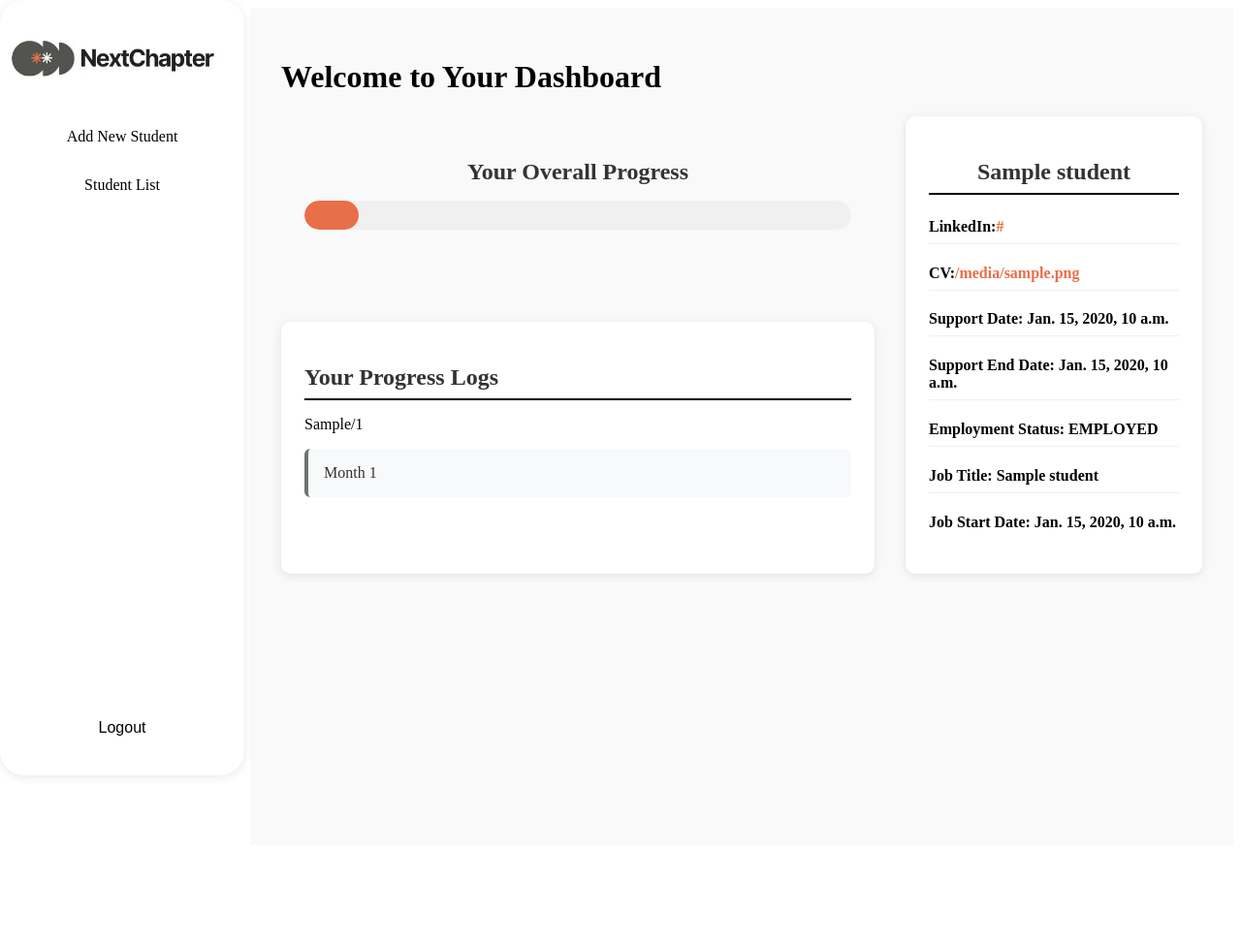
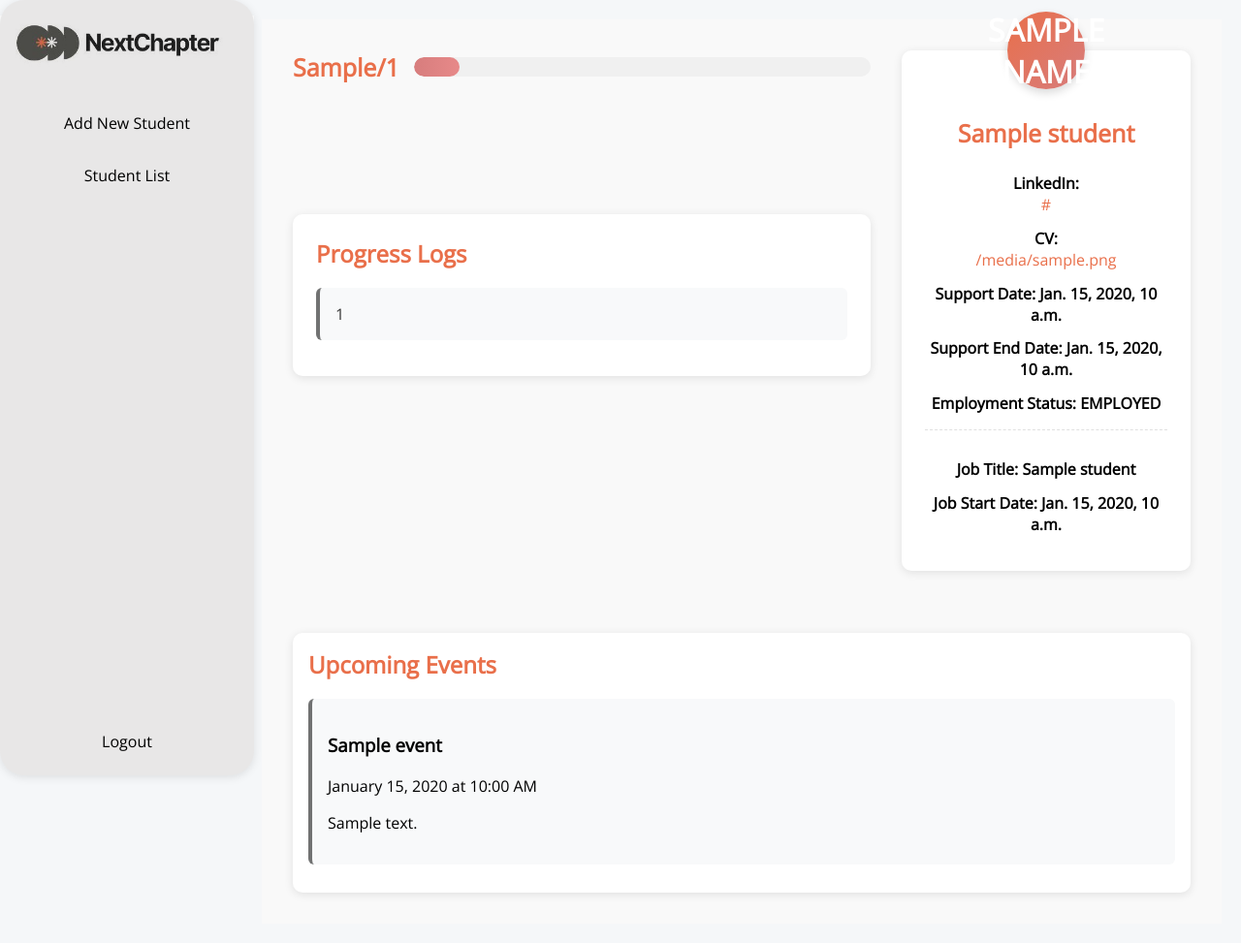
Before and after one commit to zahralmosawi/NextChapter, a Django app: template main_app/templates/student/dashboard.html in a window 1280 px wide. Shown: the whole page at 97% size. Before the commit the page ends 801 px from the top, so only its background shows below. Run offline with Django 5.2, Linux system fonts and the light colour scheme; the template is opened without the code that fills it: most values are stand-ins (such as "Sample title", 1, 10 or a date in 2020).

Commit message:
save changes

```diff
--- a/main_app/forms.py
+++ b/main_app/forms.py
@@ -5,7 +5,7 @@
     email = forms.EmailField(required=True)
     class Meta:
         model = StudentProfile
-        fields = ['name', 'email', 'linkedin_url', 'cv_file', 'support_start_date']
+        fields = ['name', 'email', 'linkedin_url', 'cv_file', 'support_start_date', 'employment_status', 'job_title', 'job_start_date']
 
 class ProgressLogForm(forms.ModelForm):
     class Meta:
--- a/main_app/models.py
+++ b/main_app/models.py
@@ -63,7 +63,7 @@
     created_at = models.DateTimeField(auto_now_add=True)
 
     class Meta:
-        ordering = ['date']
+        db_table = 'event'
 
     def __str__(self):
         return self.title
--- a/main_app/static/base.css
+++ b/main_app/static/base.css
@@ -3,10 +3,11 @@
     top: 0;
     left: 0;
     bottom: 0;
-    width: 220px;
-    background: #ffffff;
-    box-shadow: 0 2px 10px rgba(36, 36, 36, 0.1);
-    padding: 2rem 1rem;
+    width: 230px;
+    /* background: #e5e4e4;  */
+    background: #e8e7e7;
+    box-shadow: 0 2px 10px rgb(1 1 1 / 10%);
+    padding: 1rem;
     border-radius: 25px;
     display: flex;
     flex-direction: column;
@@ -75,4 +76,5 @@
     padding: 2rem;
     min-height: 100vh;
     background: #f9f9f9;
+    font-family: 'Open Sans', Tahoma, Geneva, Verdana, sans-serif;
 }
--- a/main_app/static/dashboard.css
+++ b/main_app/static/dashboard.css
@@ -1,83 +1,135 @@
+* {
+  font-family: 'Open Sans', Tahoma, Geneva, Verdana, sans-serif;
+}
+
+body {
+  background-color: #f5f7f9;
+  padding: 20px;
+  margin: 0;
+}
+
 .dashboard-container {
   display: grid;
   grid-template-columns: 2fr 1fr;
-    grid-template-rows: auto auto;
   gap: 2rem;
-    margin-top: 1rem;
+  align-items: start;
 }
 
 .overall-progress-section {
-    grid-column: 1;
-    grid-row: 1;
-    padding: 1.5rem;
-    text-align: center;
+  background: transparent;
+  padding: 0;
+  box-shadow: none;
+  border-radius: 0;
+  display: flex;
+  align-items: center;
+  gap: 15px;
+  margin-bottom: 1rem;
 }
 
+.overall-progress-section h2 {
+  margin: 0;
+  white-space: nowrap;
+}
+
+.progress-bar-total {
+  width: 60%;
+  height: 20px;
+  background: #f0f0f0;
+  border-radius: 15px;
+  overflow: hidden;
+  flex-grow: 1;
+}
+
+.progress-fill-total {
+  height: 100%;
+  border-radius: 15px;
+  background: linear-gradient(90deg, #d77d7d, #e78989);
+  transition: width 0.5s ease;
+}
+
+#total-number {
+  font-size: 25px;
+  margin: 0;
+  font-weight: bold;
+  color: #e96f4a;
+  white-space: nowrap;
+}
+
+
 .progress-logs-section {
-    grid-column: 1;
-    grid-row: 2;
   background: white;
   padding: 1.5rem;
   border-radius: 10px;
   box-shadow: 0 2px 10px rgba(0,0,0,0.1);
+  margin-top: -400px;
 }
 
 .profile-section {
-    grid-column: 2;
-    grid-row: 1 / span 2;
   background: white;
   padding: 1.5rem;
   border-radius: 10px;
   box-shadow: 0 2px 10px rgba(0,0,0,0.1);
   text-align: center;
-    height: fit-content;
-    position: sticky;
-    top: 100px;
+  position: relative;
+  padding-top: 60px;
+  height: auto;
 }
 
-.overall-progress-section h2 {
-    color: #333;
-    margin-bottom: 1rem;
+.profile-avatar {
+  width: 80px;
+  height: 80px;
+  border-radius: 50%;
+  background: linear-gradient(135deg, #e96f4a, #d77d7d);
+  display: flex;
+  align-items: center;
+  justify-content: center;
+  color: white;
+  font-size: 32px;
+  font-weight: bold;
+  box-shadow: 0 4px 10px rgba(0, 0, 0, 0.15);
+  position: absolute;
+  top: -40px;
+  left: 50%;
+  transform: translateX(-50%);
+  z-index: 10;
+}
+
+.profile-section h2 {
+  margin: 0.5rem 0 1.5rem 0;
+  font-size: 25px;
+}
+
+.profile-section p {
+  margin: 0.8rem 0;
   text-align: center;
 }
 
-.progress-bar-total {
-    width: 100%;
-    height: 30px;
-    background: #f0f0f0;
-    border-radius: 15px;
-    overflow: hidden;
-    position: relative;
+.profile-section a {
+  color: #e96f4a;
+  word-break: break-all;
 }
 
-.progress-fill-total {
-    height: 100%;
-    border-radius: 15px;
-    background: linear-gradient(90deg, #e96f4a, #e96f4a);
-    transition: width 0.5s ease;
-    position: relative;
+.employment-info {
+  margin-top: 1rem;
+  padding-top: 1rem;
+  border-top: 1px dashed #e0e0e0;
 }
 
-.progress-logs-section h2 {
-    color: #333;
-    margin-bottom: 1rem;
-    padding-bottom: 0.5rem;
-    border-bottom: 2px solid #000000;
+.event-section {
+  grid-column: 1 / span 2;
+  background: white;
+  padding: 1rem;
+  border-radius: 10px;
+  box-shadow: 0 2px 10px rgba(0,0,0,0.1);
 }
 
-.progress-header {
-    font-size: 1.2rem;
-    font-weight: bold;
-    color: #000000;
-    margin-bottom: 1rem;
+ul {
+  list-style: none;
+  padding: 0;
+  margin: 0;
 }
 
-.progress-logs-section ul {
-    list-style: none;
-    padding: 0;
-}
-
-.progress-logs-section li {
+li {
   margin: 0.8rem 0;
   padding: 1rem;
   background: #f8f9fa;
@@ -86,54 +138,37 @@
   transition: all 0.3s ease;
 }
 
-.progress-logs-section li:hover {
+li:hover {
   background: #e9ecef;
   transform: translateX(5px);
 }
 
-.progress-logs-section a {
+a {
   color: #333;
   text-decoration: none;
   font-weight: 500;
   display: block;
 }
 
-.progress-logs-section a:hover {
+a:hover {
   color: #e96f4a;
 }
 
-.profile-section h2 {
-    color: #333;
-    margin-bottom: 1rem;
-    padding-bottom: 0.5rem;
-    border-bottom: 2px solid #000000;
+h2 {
+  color: #e96f4a;
+  margin-top: 0;
 }
 
-.profile-section h3 {
-    color: #e96f4a;
-    margin-bottom: 1rem;
+.event-card {
+  margin: 0.8rem 0;
+  padding: 1rem;
+  background: #f8f9fa;
+  border-radius: 6px;
+  border-left: 4px solid #717272;
+  transition: all 0.3s ease;
 }
 
-.profile-section p {
-    margin: 0.8rem 0;
-    padding: 0.5rem 0;
-    border-bottom: 1px solid #f0f0f0;
-    text-align: left;
+.profile-container {
+  position: relative;
+  margin-top: 40px;
 }
-
-.profile-section p:last-child {
-    border-bottom: none;
-}
-
-.profile-section a {
-    color: #e96f4a;
-    text-decoration: none;
-}
-
-.profile-section a:hover {
-    text-decoration: underline;
-}
-
-p {
-    color: black;
-}
--- a/main_app/templates/student/dashboard.html
+++ b/main_app/templates/student/dashboard.html
@@ -2,31 +2,21 @@
 {% load static %}
 {% block content %}
 <link rel="stylesheet" href="{% static 'dashboard.css' %}" />
-<h1>Welcome to Your Dashboard</h1>
+<link href="https://fonts.googleapis.com/css2?family=Open+Sans&display=swap" rel="stylesheet">
 <div class="dashboard-container">
 
   <div class="overall-progress-section">
-    <h2>Your Overall Progress</h2>
+    {% comment %} <h2>Your Overall Progress</h2> {% endcomment %}
+    <p id="total-number">{{ current_month }}/{{ total_months }}</p>
     <div class="progress-bar-total">
       <div class="progress-fill-total" style="width: {{ overall_progress }}%;"></div>
     </div>
   </div>
 
-  <div class="progress-logs-section">
-    <h2>Your Progress Logs</h2>
-    {% if progress_logs %}
-    {{ current_month }}/{{ total_months }}
-    <ul>
-      {% for log in progress_logs %}
-      <li><a href="{% url 'progress_log_detail' log.pk %}"> Month {{ log.month_number }}</a></li>
-      {% endfor %}
-    </ul>
-    {% else %}
-    <p>No progress logs available</p>
-    {% endif %}
-  </div>
-
   <div class="profile-section">
+    <div class="profile-avatar">
+      {{ student.name|first|upper }}
+    </div>
     <h2>{{student.name}}</h2>
     <p><strong>LinkedIn:<a href="{{student.linkedin_url}}" target="_blank">{{student.linkedin_url}}</a></strong></p>
     <p><strong>CV:<a href="{{student.cv_file}}" target="_blank">{{student.cv_file}}</a></strong></p>
@@ -35,8 +25,42 @@
     <p><strong>Employment Status: {{student.employment_status}}</strong></p>
 
     {% if student.employment_status == 'EMPLOYED' %}
+    <div class="employment-info">
     <p><strong>Job Title: {{student.job_title}}</strong></p>
     <p><strong>Job Start Date: {{student.job_start_date}}</strong></p>
+    </div>
+    {% endif %}
+  </div>
+
+  <div class="progress-logs-section">
+    <h2>Progress Logs</h2>
+    {% if progress_logs %}
+    <ul>
+      {% for log in progress_logs %}
+      <li><a href="{% url 'progress_log_detail' log.pk %}">{{ log.month_number }}</a></li>
+      {% endfor %}
+    </ul>
+    {% else %}
+    <p>No progress logs available</p>
+    {% endif %}
+  </div>
+
+  <div class="event-section">
+    <h2>Upcoming Events</h2>
+    {% if events %}
+      <div class="events-list">
+        {% for event in events %}
+        <div class="event-card">
+          <h3>{{ event.title }}</h3>
+          <p class="event-date">{{ event.date|date:"F j, Y" }} at {{ event.date|time:"g:i A" }}</p>
+          {% if event.description %}
+          <p class="event-description">{{ event.description }}</p>
+          {% endif %}
+        </div>
+        {% endfor %}
+      </div>
+    {% else %}
+      <p class="no-events">No upcoming events</p>
     {% endif %}
   </div>
 
--- a/main_app/views.py
+++ b/main_app/views.py
@@ -211,6 +211,7 @@
     form_class = EventForm
     template_name = 'events/add_event.html'
     success_url = reverse_lazy('students_list')
+    context_object_name = 'events'
 
     def test_func(self):
         return self.request.user.role == self.request.user.Role.TRACKER
@@ -247,11 +248,14 @@
             current_month = 0
             total_months = 0
 
+        events = Event.objects.all().order_by('date')[:5]
+
         context = {
             'student': student_profile,
             'progress_logs': progress_logs,
             'current_month': current_month,
             'total_months': total_months,
             'overall_progress': overall_progress,
+            'events' : events,
         }
         return render(request, 'student/dashboard.html', context)
```
Also changed, not shown: main_app/migrations/0003_alter_event_options_alter_event_table.py (added). Lines whose indentation alone changed are shown as unchanged.
